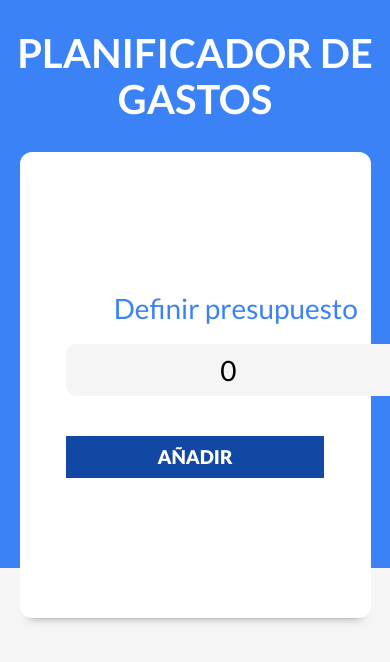
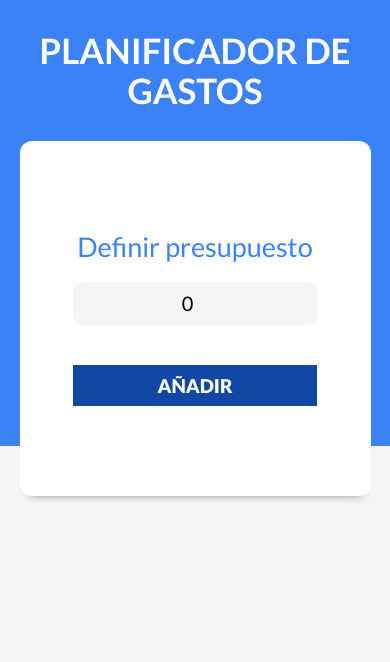
Before and after one commit to DanielBriseno234/ControlGastos-React, a React (Vite) app: page / in a window 390 px wide. Shown: the top 662 px of the page. Built offline with nearby package versions, Linux system fonts and the light colour scheme.

Commit message:
Modificación de estilos responsivos

```diff
--- a/src/index.css
+++ b/src/index.css
@@ -28,10 +28,10 @@ html {
 }
 
 h1 {
-    font-size: 4rem;
+    font-size: 3.5rem;
 }
 h2 {
-    font-size: 3rem;
+    font-size: 2.5rem;
 }
 
 .sombra {
@@ -61,8 +61,9 @@ header h1 {
     margin: 0 auto;
     padding: 10rem 0;
 }
-@media (min-width: 768px) {
+@media (max-width: 768px) {
     .formulario {
+        width: 90%!important;
         padding: 5rem 0;
         width: 60rem;
     }
@@ -84,7 +85,7 @@ header h1 {
 
 .formulario label {
     color: var(--azul);
-    font-size: 2.8rem;
+    font-size: 2.7rem;
     text-align: center;
     margin-bottom: 2rem;
 }
@@ -183,7 +184,7 @@ header h1 {
 }
 .formulario input[type="text"].nuevo-presupuesto,
 .formulario input[type="number"].nuevo-presupuesto {
-    font-size: 2.8rem;
+    font-size: 2rem;
     text-align: center;
 }
 
@@ -207,7 +208,7 @@ header h1 {
 }
 .contenido-presupuesto p.negativo,
 .contenido-presupuesto p.negativo span {
-    color: #DC2626;
+    color: red;
 }
 .contenido-presupuesto span {
     font-weight: 900;
@@ -240,6 +241,13 @@ main {
     align-items: center;
     gap: 2rem;
 }
+
+@media (max-width: 768px){
+    .filtros .campo{
+        flex-direction: column;
+    }
+}
+
 .filtros label {
     font-size: 3rem;
     font-weight: 900;
@@ -252,6 +260,7 @@ main {
     border-radius: 1rem;
     text-align: center;
     background-color: var(--gris-claro);
+    width: 100%;
 }
 
 .listado-gastos {
@@ -340,6 +349,8 @@ main {
     left: 0;
     right: 0;
     bottom: 0;
+    display: flex;
+    align-items: center;
 }
 .modal .cerrar-modal {
     position: absolute;
```
